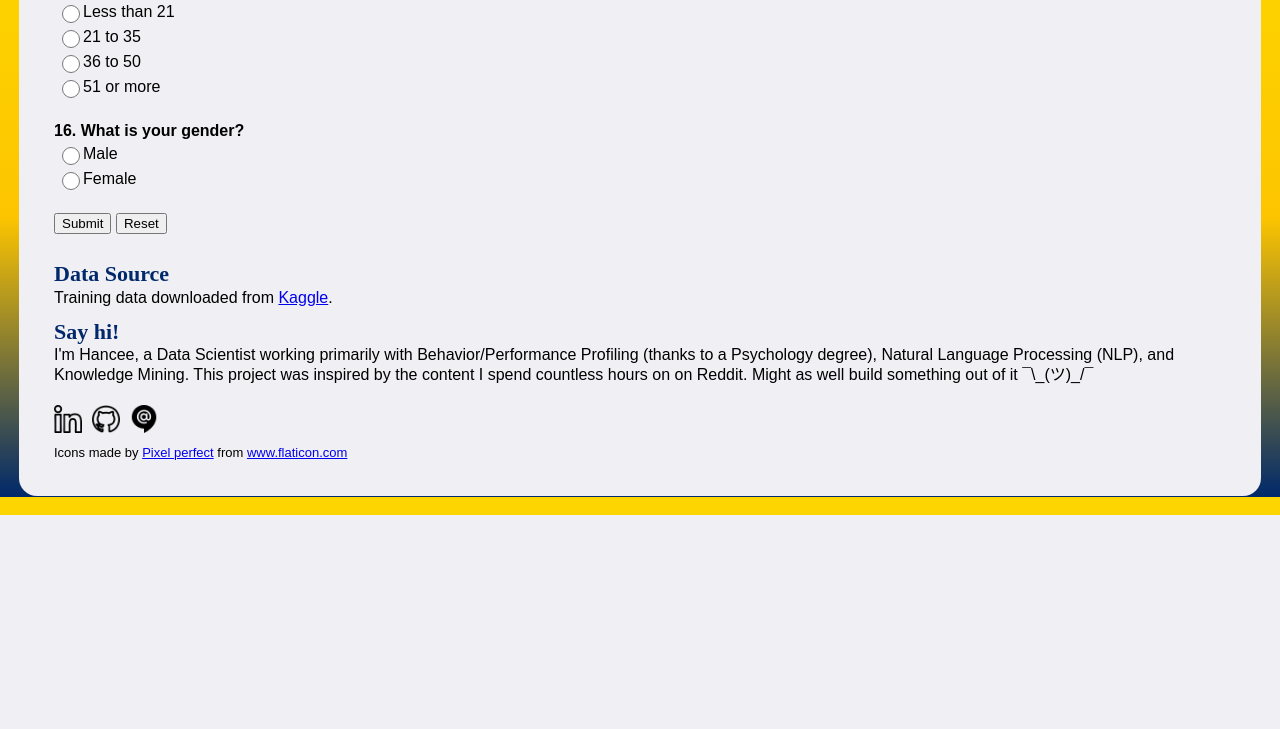
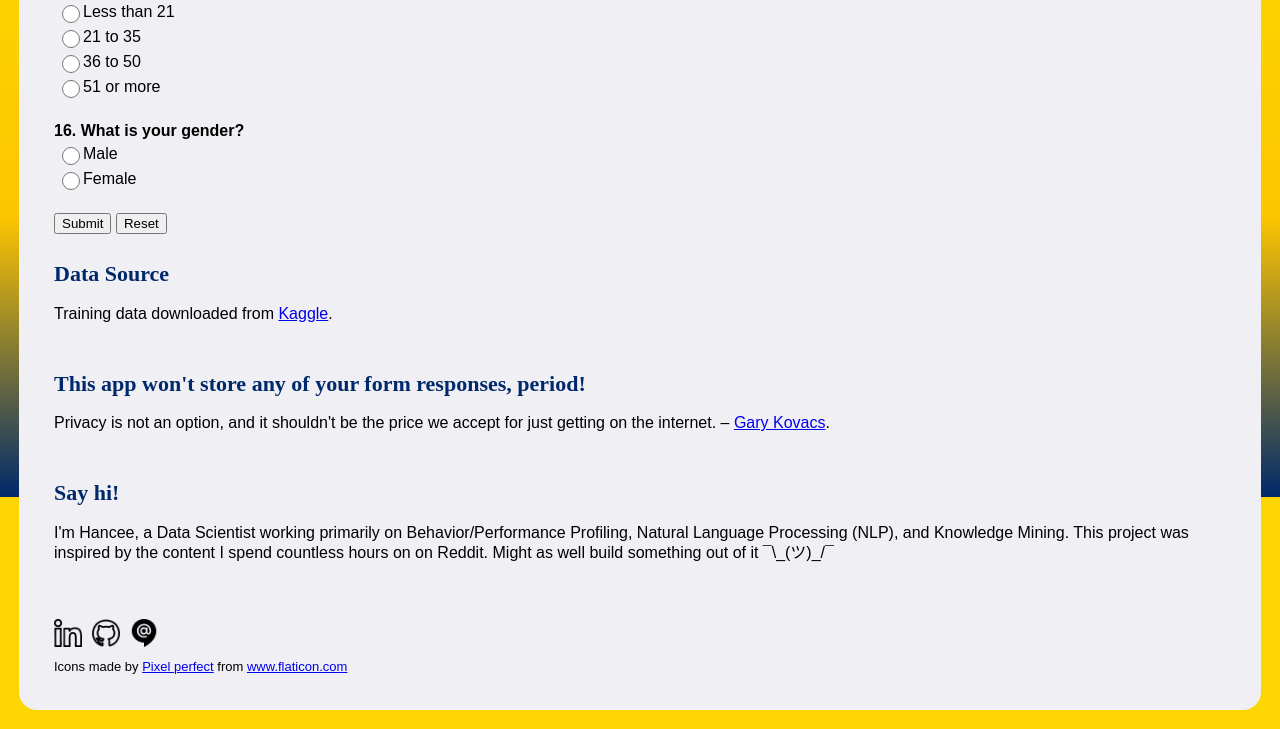
Before and after one commit to hancee/moral_alignment_quiz, a Flask app: page / in a window 1280 px wide. Shown: the part 1903-2632 px from the top of the page. Before the commit the page ends 2418 px from the top, so only its background shows below. Run offline with Flask 2, Linux system fonts and the light colour scheme.

Commit message:
Add files via upload

```diff
--- a/templates/after.html
+++ b/templates/after.html
@@ -97,8 +97,8 @@ h3 {
 
     <br>
 
-    <h2> Say hi! </h2>
-    <tr> I'm Hancee, a Data Scientist working primarily with Behavior/Performance Profiling (thanks to a Psychology degree), Natural Language Processing (NLP), and Knowledge Mining. This project was inspired by the content I spend countless hours on on Reddit. Might as well build something from it ¯\_(ツ)_/¯ </tr><br><br>
+    <h2>Say hi!</h2>
+    <tr><p>I'm Hancee, a Data Scientist working primarily on Behavior/Performance Profiling, Natural Language Processing (NLP), and Knowledge Mining. This project was inspired by the content I spend countless hours on on Reddit. Might as well build something from it ¯\_(ツ)_/¯</p></tr><br><br>
     <tr>
         <td><a href='https://www.linkedin.com/in/hanceely/'>
             <img style='float: left;' <img src='..\static\linkedin.png' alt='linkedin' width='28'/>
@@ -119,7 +119,6 @@ h3 {
         </td>
     </tr>
 
-
 </body>
 
 </html>
--- a/templates/home.html
+++ b/templates/home.html
@@ -78,6 +78,7 @@ input[type='radio'] {
                         <td><input type='radio' name='fruits_veggies' value=5 required> </td>
                         <td><input type='radio' name='fruits_veggies' value=5 required> </td>
                     </tr>
+
                     <tr>
                         <td><center>0</center></td>
                         <td><center>1</center></td>
@@ -514,10 +515,15 @@ input[type='radio'] {
             </form>
 
             <h2>Data Source</h2>
-    Training data downloaded from <a href='https://www.kaggle.com/ydalat/lifestyle-and-wellbeing-data' title='Kaggle'>Kaggle</a>.
+            <tr><p>Training data downloaded from <a href='https://www.kaggle.com/ydalat/lifestyle-and-wellbeing-data' title='Kaggle'>Kaggle</a>.</p></tr>
+            <br>
+
+            <h2>This app won't store any of your form responses, period!</h2>
+            <tr><p>Privacy is not an option, and it shouldn't be the price we accept for just getting on the internet. – <a href='https://www.ted.com/talks/gary_kovacs_tracking_our_online_trackers'>Gary Kovacs</a>.</p></tr>
+            <br>
 
             <h2>Say hi!</h2>
-    <tr>I'm Hancee, a Data Scientist working primarily with Behavior/Performance Profiling (thanks to a Psychology degree), Natural Language Processing (NLP), and Knowledge Mining. This project was inspired by the content I spend countless hours on on Reddit. Might as well build something out of it ¯\_(ツ)_/¯</tr><br><br>
+            <tr><p>I'm Hancee, a Data Scientist working primarily on Behavior/Performance Profiling, Natural Language Processing (NLP), and Knowledge Mining. This project was inspired by the content I spend countless hours on on Reddit. Might as well build something out of it ¯\_(ツ)_/¯</p></tr><br><br>
             <tr>
                 <td><a href='https://www.linkedin.com/in/hanceely/'>
                     <img style='float: left;' <img src='..\static\linkedin.png' alt='linkedin' width='28'/>
@@ -535,7 +541,6 @@ input[type='radio'] {
             <tr><td>
             <font size='-1.2'>Icons made by <a href='https://www.flaticon.com/authors/pixel-perfect' title='Pixel perfect'>Pixel perfect</a> from <a href='https://www.flaticon.com/' title='Flaticon'> www.flaticon.com</a></font>
             </td></tr>
-
         </body>
       </div>
     </div>
```
Lines whose indentation alone changed are shown as unchanged.
